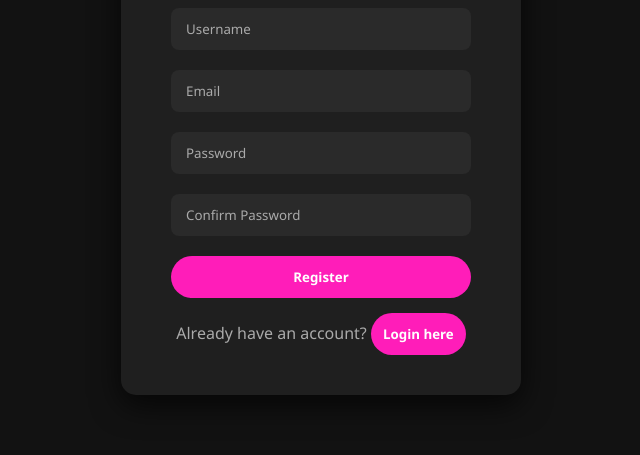
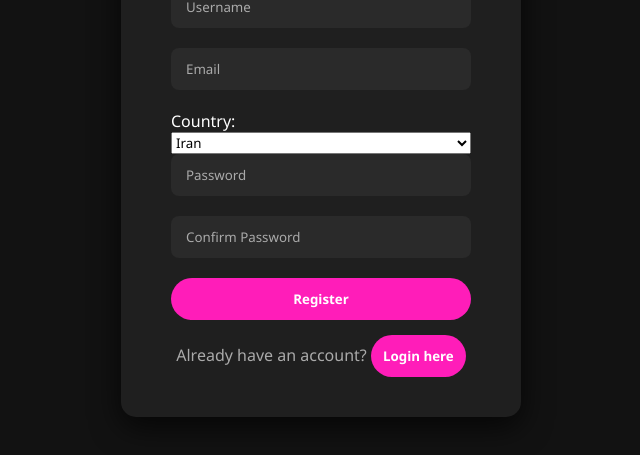
Before and after one commit to mesoma135/Song-Library, a plain HTML site: page register.html in a window 1280 px wide. Shown: the part 255-710 px from the top of the page, without its empty margins (319-959 px from the left). Drawn offline with Linux system fonts and the light colour scheme.

Commit message:
Added country dropdown to index.html

```diff
--- a/register.html
+++ b/register.html
@@ -106,6 +106,16 @@
         <form action="/register" method="post">
             <input type="text" name="username" placeholder="Username" required>
             <input type="email" name="email" placeholder="Email" required>
+            <label>Country: </label>
+            <select id="country" name="country" required>
+                <option value="Iran">Iran</option>
+                <option value="Canada">Canada</option>
+                <option value="Antarctica">Antarctica</option>
+                <option value="Poland">Poland</option>
+                <option value="Romania">Romania</option>
+                <option value="United States Of America">United States Of America</option>
+                <option value="El Salvador">El Salvador</option>
+            </select>
             <input type="password" name="password" placeholder="Password" required>
             <input type="password" name="confirm_password" placeholder="Confirm Password" required>
             <button type="submit" onclick="window.location.href='login.html'">Register</button>
```
